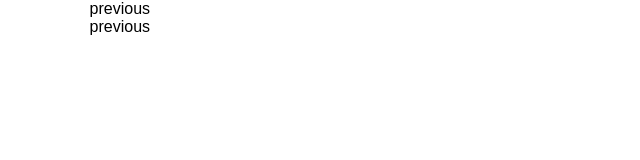
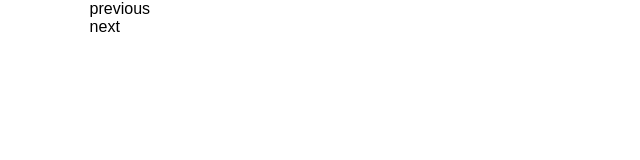
Before and after one commit to ptejalaxioned/Slider, a plain HTML site: page index.html in a window 1280 px wide. Shown: the full height of the page, 0-640 px from the left. Drawn offline with Linux system fonts and the light colour scheme.

Commit message:
HTML File Commit

```diff
--- a/index.html
+++ b/index.html
@@ -29,7 +29,7 @@
           <div class="image-border">
             <span class="previous">previous</span>
             <div class="box"></div>
-            <span class="next">previous</span>
+            <span class="next">next</span>
           </div>
         </div>
       </main>
```
